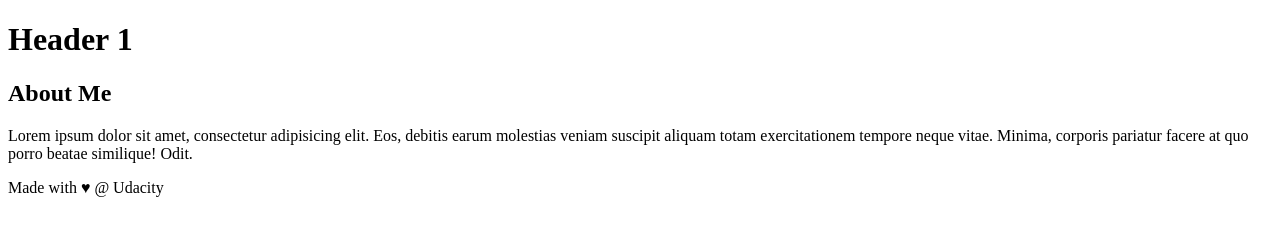
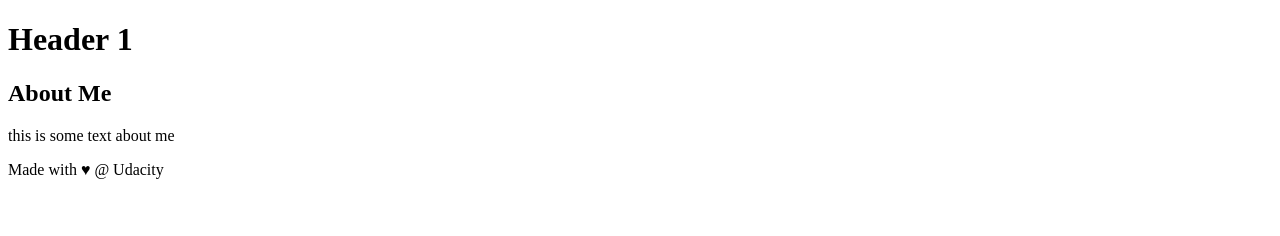
Before and after one commit to eojedapilchik/websitestructure, a plain HTML site: page index.html in a window 1280 px wide. Drawn offline with Linux system fonts and the light colour scheme.

Commit message:
improved content in sidebar

```diff
--- a/index.html
+++ b/index.html
@@ -18,7 +18,7 @@
     <aside>
         <h2>About Me</h2>
 
-        <p>Lorem ipsum dolor sit amet, consectetur adipisicing elit. Eos, debitis earum molestias veniam suscipit aliquam totam exercitationem tempore neque vitae. Minima, corporis pariatur facere at quo porro beatae similique! Odit.</p>
+        <p>this is some text about me</p>
     </aside>
     <!-- end of new content -->
 
```
